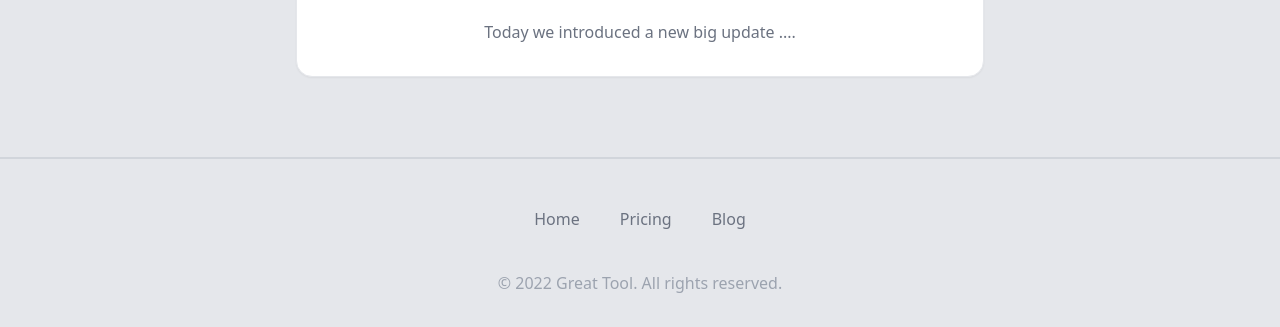
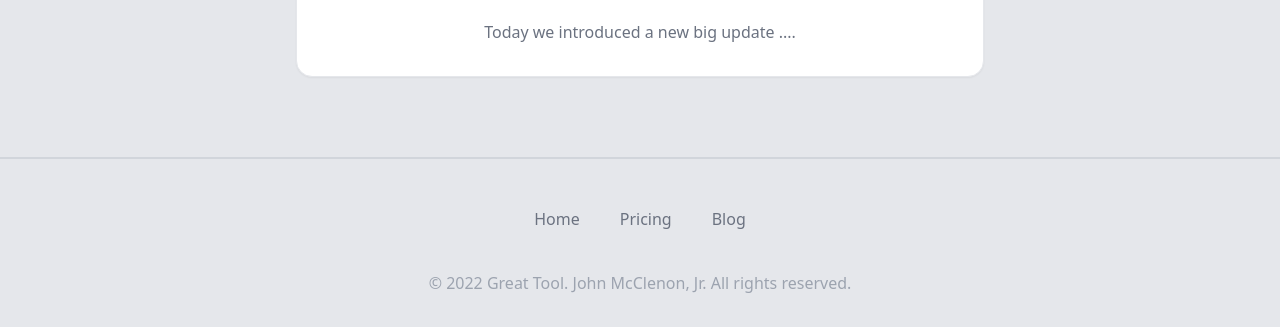
Before and after one commit to jmcclenon/week4-landing-components, an Astro site: page /blog in a window 1280 px wide. Shown: the part 611-938 px from the top of the page. Built offline with nearby package versions, Linux system fonts and the light colour scheme; Astro itself is replaced by a stand-in of ours.

Commit message:
added name to footer

```diff
--- a/src/layouts/common.astro
+++ b/src/layouts/common.astro
@@ -38,7 +38,7 @@ const url = new URL(Astro.request.url).pathname
 					<a href="/blog" class="font-medium text-gray-500 hover:text-gray-900">Blog</a>
 				</nav>
 				<p class="text-center text-gray-400">
-					&copy; 2022 Great Tool. All rights reserved.
+					&copy; 2022 Great Tool. John McClenon, Jr. All rights reserved.
 				</p>
 			</footer>
 
```
